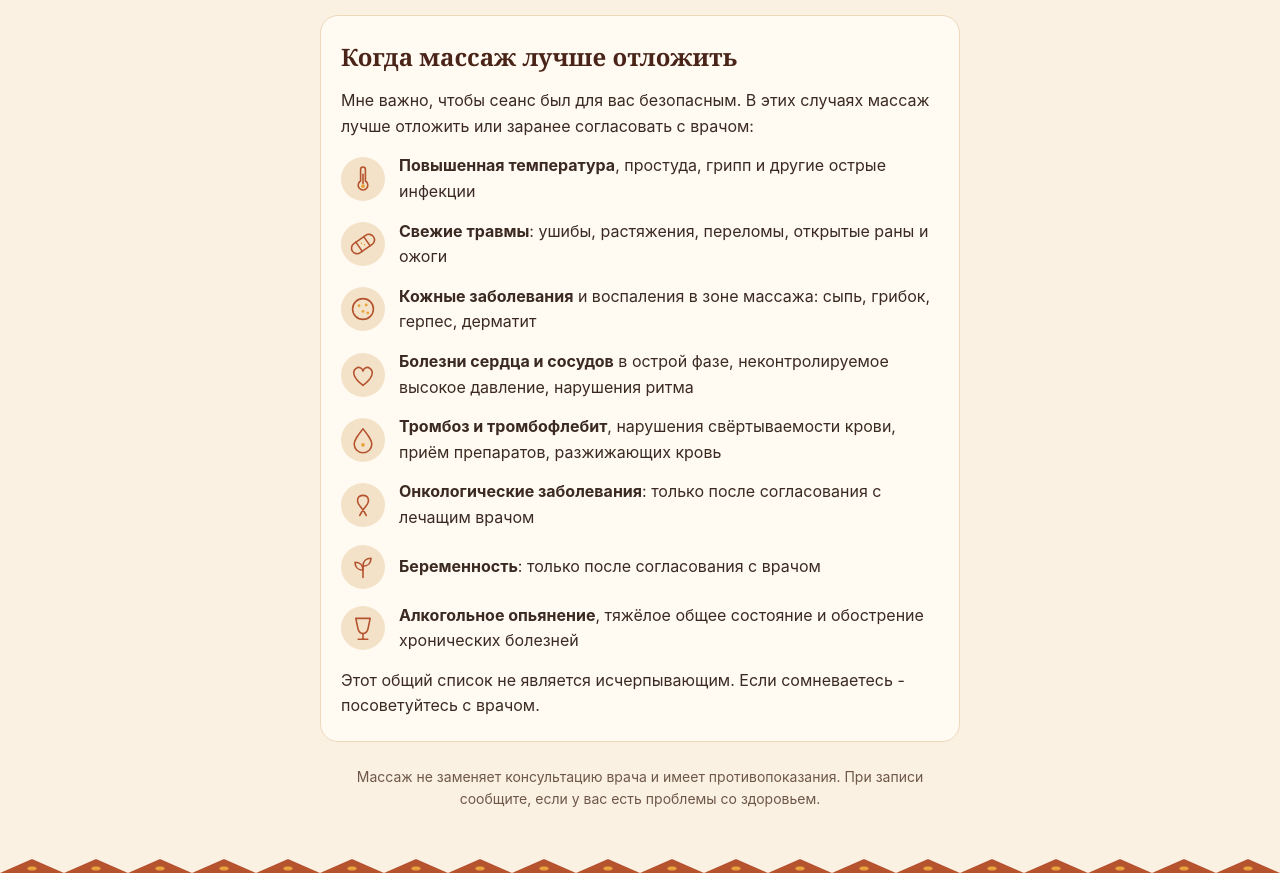
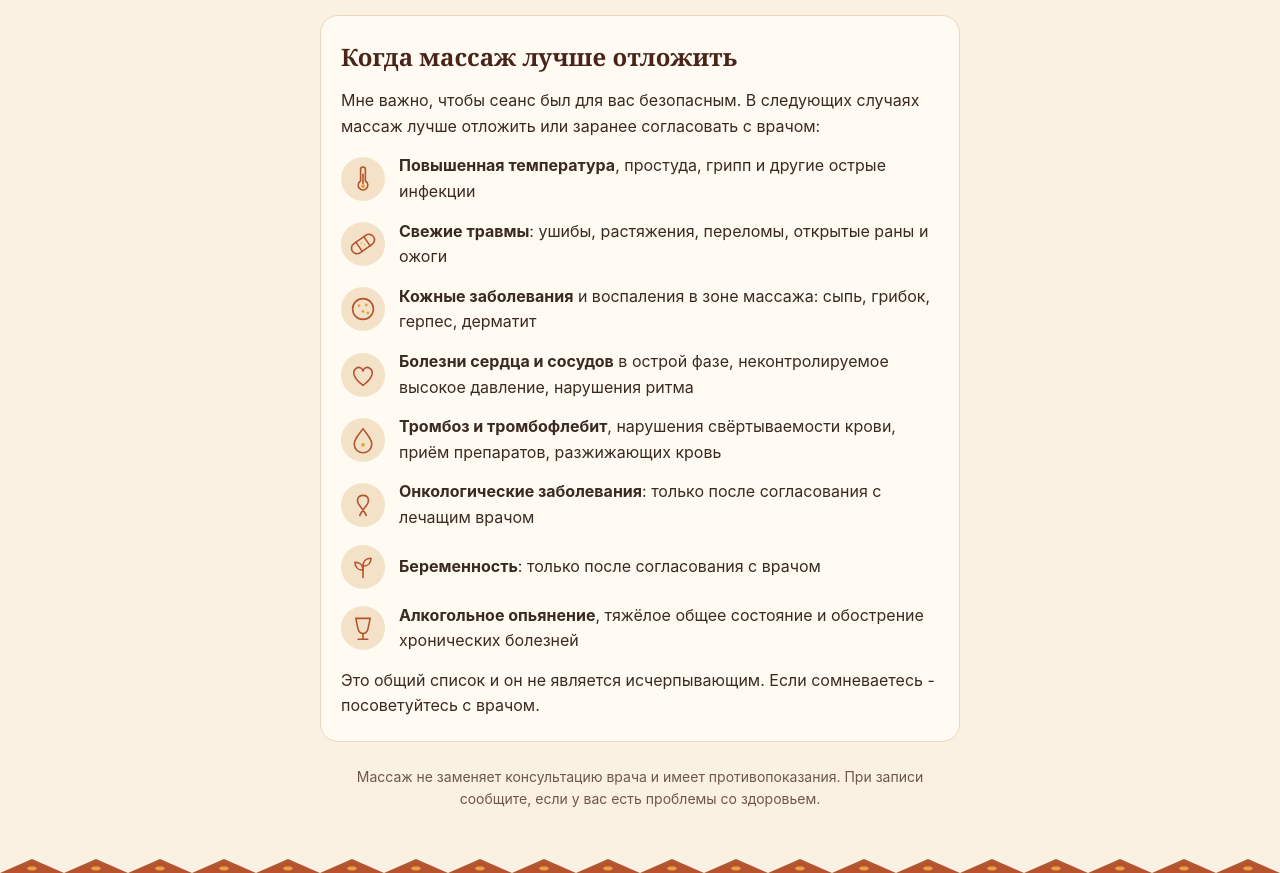
Before and after one commit to Svyat03/svyat03.github.io, a plain HTML site: page index.html in a window 1280 px wide. Shown: the part 1317-2190 px from the top of the page. Drawn offline with Linux system fonts and the light colour scheme.

Commit message:
Update index.html

```diff
--- a/index.html
+++ b/index.html
@@ -167,7 +167,7 @@
 
   <section class="card">
     <h2>Когда массаж лучше отложить</h2>
-    <p>Мне важно, чтобы сеанс был для вас безопасным. В этих случаях массаж лучше отложить или заранее согласовать с врачом:</p>
+    <p>Мне важно, чтобы сеанс был для вас безопасным. В следующих случаях массаж лучше отложить или заранее согласовать с врачом:</p>
     <ul class="contra">
       <li>
         <svg viewBox="0 0 40 40" aria-hidden="true"><g fill="none" stroke="#b5532f" stroke-width="2" stroke-linecap="round" stroke-linejoin="round"><path d="M17 8a3 3 0 0 1 6 0v14.5a6 6 0 1 1-6 0z"/><path d="M20 14v12"/></g><circle cx="20" cy="29" r="2.4" fill="#e8a33d"/></svg>
@@ -202,7 +202,7 @@
         <span><strong>Алкогольное опьянение</strong>, тяжёлое общее состояние и обострение хронических болезней</span>
       </li>
     </ul>
-    <p>Этот общий список не является исчерпывающим. Если сомневаетесь - посоветуйтесь с врачом.</p>
+    <p>Это общий список и он не является исчерпывающим. Если сомневаетесь - посоветуйтесь с врачом.</p>
   </section>
 
   <p class="note">Массаж не заменяет консультацию врача и имеет противопоказания. При записи сообщите, если у вас есть проблемы со здоровьем.</p>
```
